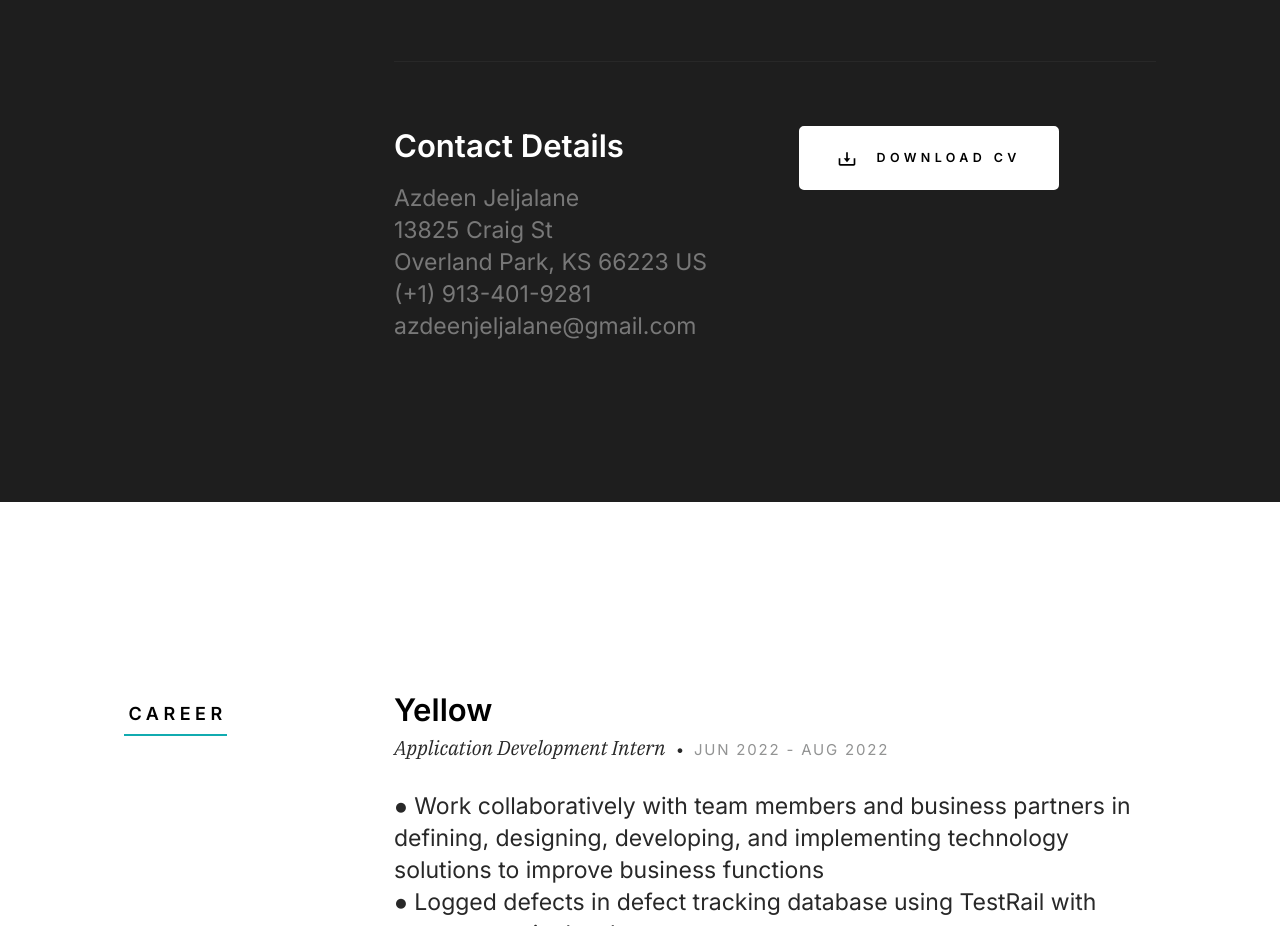
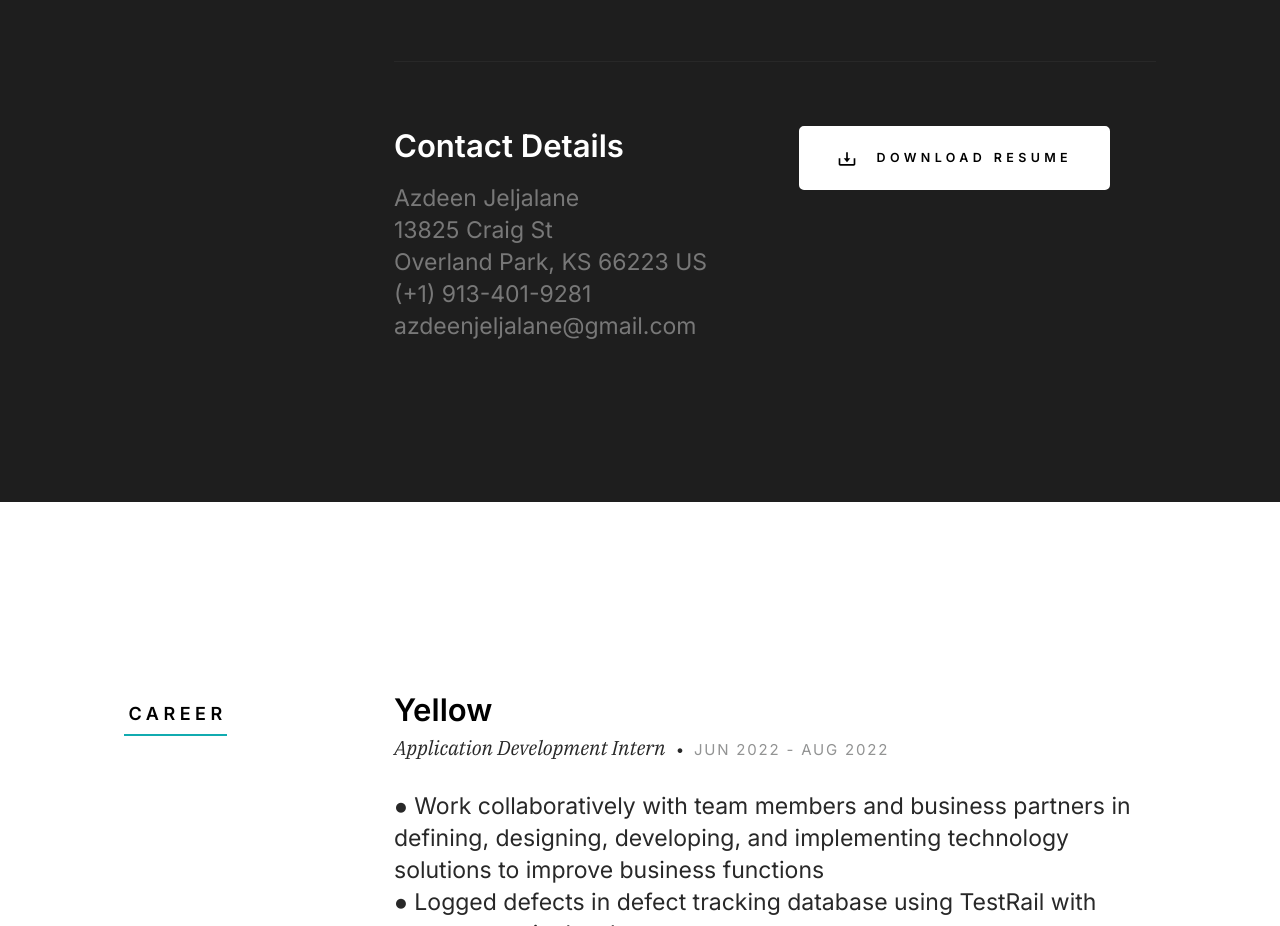
Before and after one commit to AJ1605/personal_website, a plain HTML site: page index.html in a window 1280 px wide. Shown: the part 1483-2409 px from the top of the page. Drawn offline with Linux system fonts and the light colour scheme.

Commit message:
Fix resume

```diff
--- a/index.html
+++ b/index.html
@@ -138,9 +138,9 @@
 
                     </div>
                     <div class="column w-1000-stack">
-                        <a href="Resume (2).pdf" class="btn btn--download">
+                        <a href="Resume.pdf" class="btn btn--download">
                             <svg xmlns="http://www.w3.org/2000/svg" width="24" height="24" viewBox="0 0 24 24" style="fill:rgba(0, 0, 0, 1);transform:;-ms-filter:"><path d="M12 16L16 11 13 11 13 4 11 4 11 11 8 11z"></path><path d="M20,18H4v-7H2v7c0,1.103,0.897,2,2,2h16c1.103,0,2-0.897,2-2v-7h-2V18z"></path></svg>
-                            Download CV
+                            Download Resume
                         </a>
                     </div>
                 </div>
```
Also changed, not shown: readme.txt (deleted), 2 other files.
